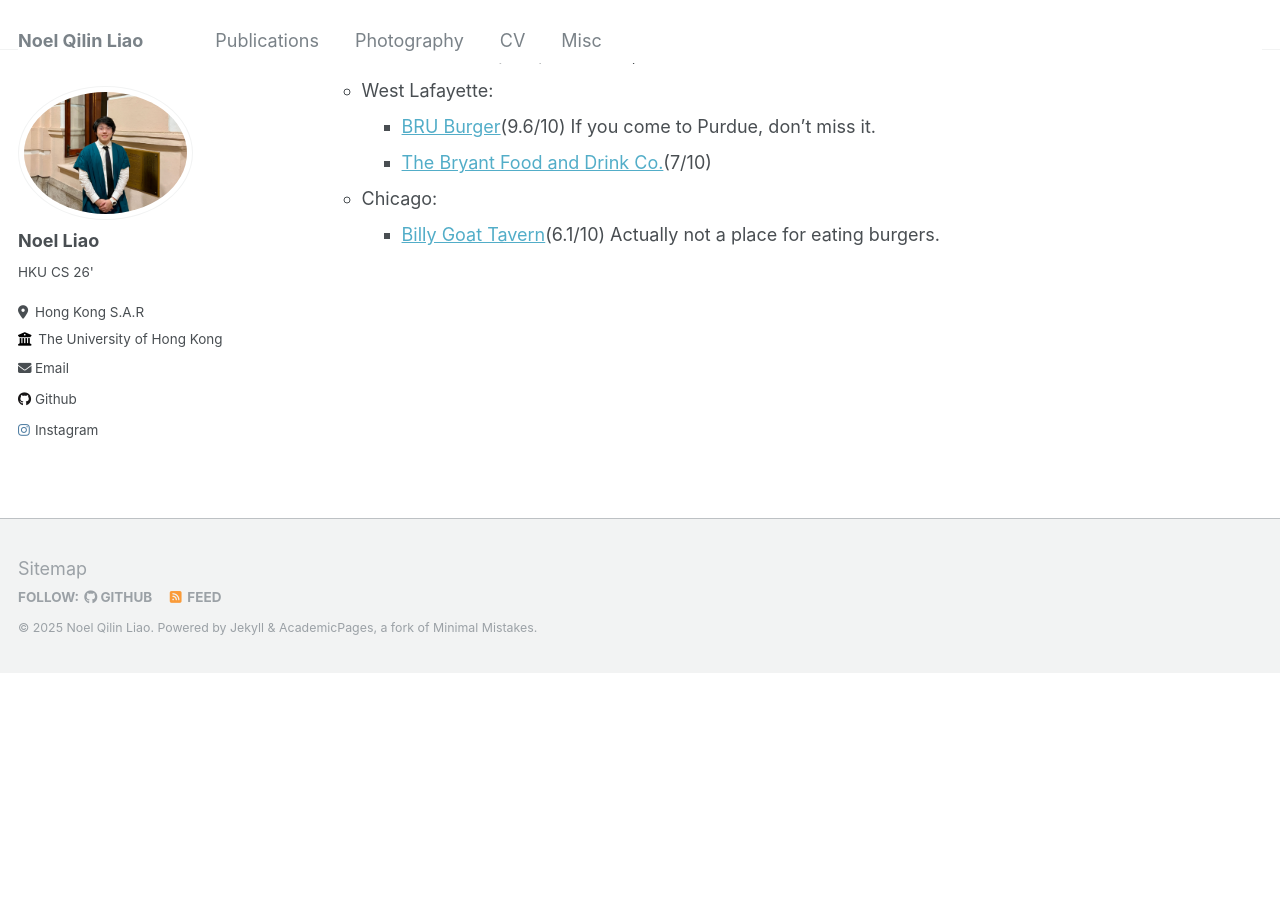
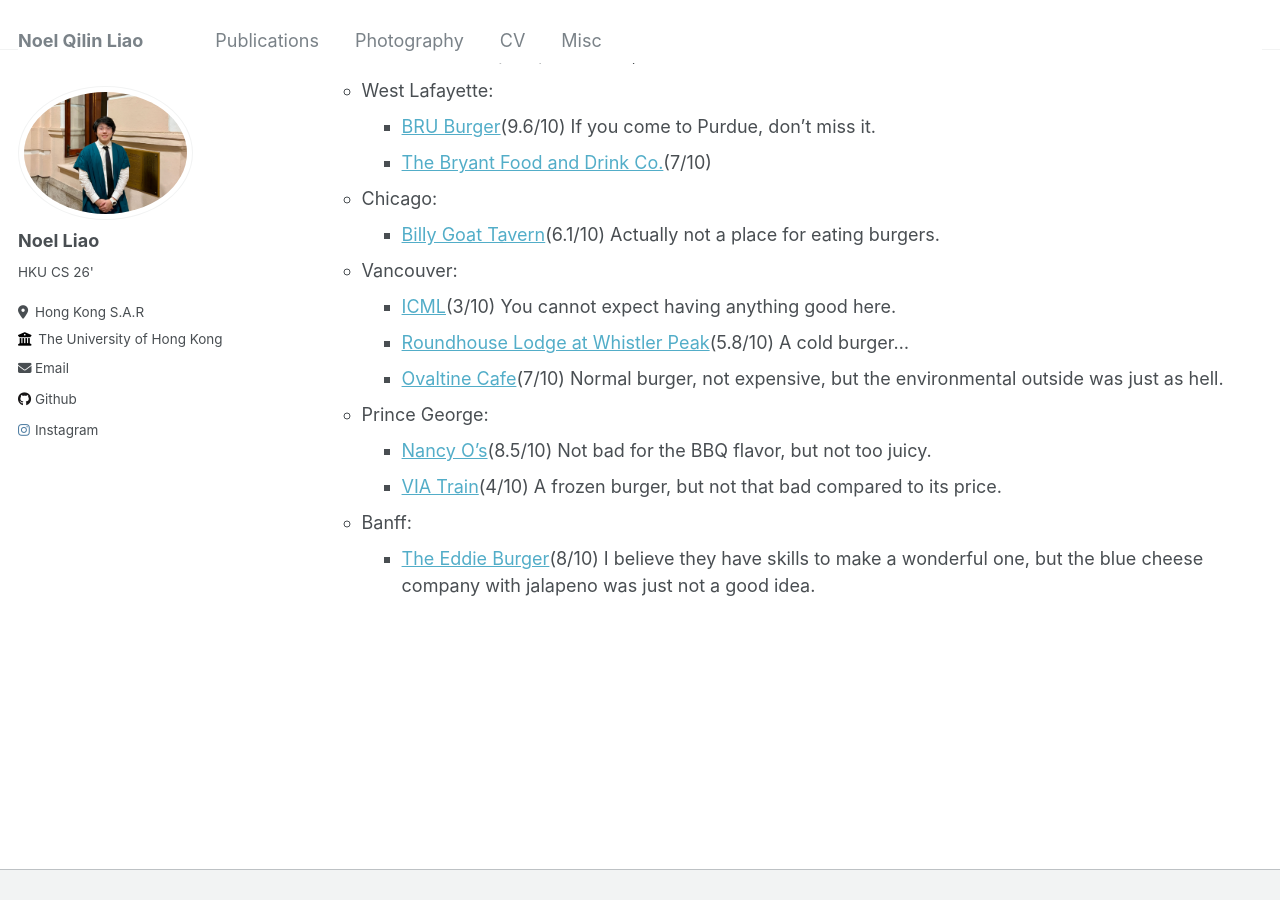
Before and after one commit to kxwhiowo/kxwhiowo.github.io, a Jekyll site: the page built from _pages/misc.md, in a window 1280 px wide and 900 px high, scrolled down 694 px. Built offline with Jekyll 4.4.1, drawn with Linux system fonts in a browser that asks for light colours; before the commit the page ends 1368 px from its top, so only the background shows below that.

Commit message:
add more burger

```diff
--- a/_pages/misc.md
+++ b/_pages/misc.md
@@ -31,3 +31,12 @@
     * [The Bryant Food and Drink Co.](https://www.thebryantwl.com/)(7/10)
   * Chicago:
     * [Billy Goat Tavern]([places.singleplatform.com](https://www.billygoattavern.com/?srsltid=AfmBOorhYcPvKmqhU_gQELIK9T2bFfZ8GXIqQAhqzFhCiAYTJQYQ_bda))(6.1/10) Actually not a place for eating burgers.
+  * Vancouver:
+    * [ICML](https://icml.cc/Conferences/2025)(3/10) You cannot expect having anything good here.
+    * [Roundhouse Lodge at Whistler Peak](whistlerblackcomb.com)(5.8/10) A cold burger...
+    * [Ovaltine Cafe](https://www.ovaltine-cafe.com/)(7/10) Normal burger, not expensive, but the environmental outside was just as hell.
+  * Prince George:
+    * [Nancy O's](https://www.nancyos.ca/)(8.5/10) Not bad for the BBQ flavor, but not too juicy.
+    * [VIA Train](https://www.viarail.ca/en)(4/10) A frozen burger, but not that bad compared to its price.
+  * Banff:
+    * [The Eddie Burger](https://www.eddieburgerbar.ca/menus)(8/10) I believe they have skills to make a wonderful one, but the blue cheese company with jalapeno was just not a good idea.
```
